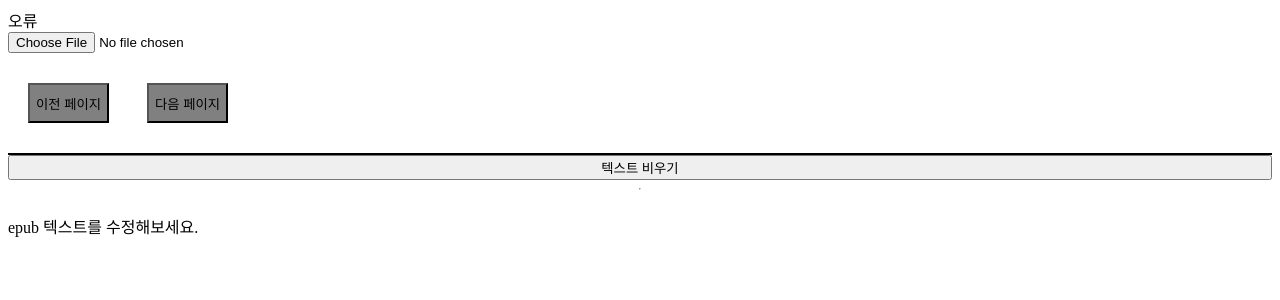
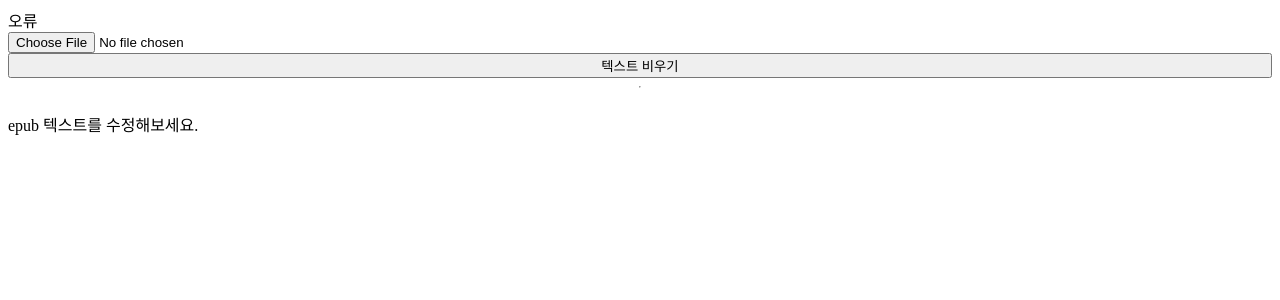
Before and after one commit to Gyuri092/slate.js-practice, a React (Vite) app: page /epub in a window 1280 px wide. Shown: the top 300 px of the page. Built offline with nearby package versions, Linux system fonts and the light colour scheme.

Commit message:
feat: epub 파서 구현중(1)

```diff
--- a/package.json
+++ b/package.json
@@ -15,6 +15,7 @@
     "@types/prismjs": "^1.26.0",
     "@types/styled-components": "^5.1.26",
     "epubjs": "^0.3.93",
+    "jszip": "^3.10.1",
     "prismjs": "^1.29.0",
     "react": "^18.2.0",
     "react-dom": "^18.2.0",
--- a/src/components/common/ImportFile.tsx
+++ b/src/components/common/ImportFile.tsx
@@ -1,21 +1,16 @@
 import { useSlateStatic } from "slate-react";
 import { handleChange, insertFile } from "../../utils/handleChange";
 import { setStateFunctionType } from "../../types/type";
-import styled from "styled-components";
-import ePub, { Book, Rendition } from "epubjs";
-import { useEffect, useState } from "react";
-import { SpineItem } from "epubjs/types/section";
+import { ignite } from "../epub/EpubParser";
+import JSZip from "jszip";
 
 export const ImportFile = (props: {
   accept: string;
   setStateFunction: setStateFunctionType;
 }) => {
   const editor = useSlateStatic();
-  const [bookContents, setBookContents] = useState<Rendition | null>(null);
-  const [book, setBook] = useState<Book | null>(null);
-  const [importText, setImportText] = useState("");
 
-  const handleEpub = async (event: React.ChangeEvent<HTMLInputElement>) => {
+  const LoadEpub = async (event: React.ChangeEvent<HTMLInputElement>) => {
     const { files } = event.target;
     if (!files) {
       return;
@@ -24,42 +19,11 @@ export const ImportFile = (props: {
     if (!file) {
       return;
     }
-    const ePubs = await file
-      .arrayBuffer()
-      .then((buffer: ArrayBuffer) => ePub(buffer));
 
-    setBookContents(ePubs.renderTo("area"));
-    setBook(ePubs);
-  };
-
-  useEffect(() => {
-    if (book && bookContents) {
-      bookContents.display();
-    }
-  }, [book, bookContents]);
-
-  const htmlArray: string[] = [];
-  const handleNextButton = async (setStateFunction: setStateFunctionType) => {
-    if (book && bookContents) {
-      bookContents.next();
-      const spine = book.spine;
-      await spine.each((elem: SpineItem) => {
-        const section = spine.get(elem.index);
-        const contents = section.output;
-        htmlArray.push(contents);
-      });
-      await parsingPlainText();
-      await insertFile(editor, importText, setStateFunction);
-    }
-  };
-
-  const parsingPlainText = () => {
-    const setArray = new Set(htmlArray);
-    const filteredArray = [...setArray].filter((elem) => elem !== undefined);
-    const parsedArray = filteredArray.map((elem) =>
-      elem.replace(/<[^>]+>/g, "")
-    );
-    setImportText(parsedArray.join("\n"));
+    const epubFile = await file.arrayBuffer();
+    const uint8ArrayData = await ignite(epubFile);
+    const utf8decoder = await new TextDecoder("utf-8").decode(uint8ArrayData);
+    await console.log("uint8ArrayData is docoded : ", utf8decoder);
   };
 
   return (
@@ -69,50 +33,10 @@ export const ImportFile = (props: {
         accept={props.accept}
         onChange={
           props.accept === ".epub"
-            ? () => handleEpub(event)
-            : () => handleChange(event, editor, props.setStateFunction)
+            ? (event) => LoadEpub(event)
+            : (event) => handleChange(event, editor, props.setStateFunction)
         }
       />
-      {props.accept === ".epub" ? (
-        <>
-          <StyledButtonContainer>
-            <StyledButton onClick={() => bookContents && bookContents.prev()}>
-              이전 페이지
-            </StyledButton>
-            <StyledButton
-              onClick={() => handleNextButton(props.setStateFunction)}
-            >
-              다음 페이지
-            </StyledButton>
-          </StyledButtonContainer>
-          <StyledEpubArea id="area" />
-        </>
-      ) : null}
     </>
   );
 };
-
-const StyledButtonContainer = styled.div`
-  width: 200px;
-  height: 100px;
-  display: flex;
-  justify-content: space-between;
-  align-items: center;
-  padding: 0 20px;
-`;
-
-const StyledButton = styled.button`
-  width: auto;
-  height: 40px;
-  background-color: gray;
-  cursor: pointer;
-  &:hover {
-    background-color: pink;
-  }
-`;
-
-const StyledEpubArea = styled.div`
-  width: auto;
-  height: auto;
-  border: 1px solid black;
-`;
--- /dev/null
+++ b/src/components/epub/EpubParser.ts
@@ -0,0 +1,107 @@
+import JSZip from "jszip";
+// Filter Example: https://gist.github.com/hmmhmmhm/f1383a32b904e85cc7b352ad49a8c8e9
+// import { applyFilters } from './filter'
+
+export interface ICollectedFile {
+  fileName: string;
+  fileExt: string;
+  filePaths: string[];
+  originName: string;
+  file: JSZip.JSZipObject;
+}
+
+export interface ICollectedData {
+  containerXML: string;
+  files: ICollectedFile[];
+}
+
+/**
+ * EPUB 파일을 읽어옵니다.
+ */
+export const parse = async <T extends ArrayBufferLike>(rawEPUB: T) => {
+  const zip = new JSZip();
+  await zip.loadAsync(rawEPUB);
+  return zip;
+};
+
+/**
+ * EPUB 파일 버퍼를 생성한 후 내보냅니다.
+ */
+export const pack = <T extends JSZip>(container: T) => {
+  return container.generateAsync({
+    compression: "DEFLATE",
+    mimeType: "application/epub+zip",
+    type: "uint8array",
+  });
+};
+
+export const getContainerXML = async <T extends JSZip>(epubContainer: T) => {
+  const raw = epubContainer.file("META-INF/container.xml");
+  if (!raw) throw new Error("Not Matchable");
+  return await raw.async("string");
+};
+
+/**
+ * 최적화를 진행합니다.
+ */
+export const ignite = async (originEPUBBuffer: ArrayBufferLike) => {
+  // EPUB 파일을 해석합니다.
+  const epubContainer = await parse(originEPUBBuffer);
+
+  // 필요한 데이터를 수집합니다.
+  const data = await collect(epubContainer);
+
+  // 필터들을 적용합니다.
+  // await applyFilters({
+  //   container: epubContainer,
+  //   data,
+  //   option: {
+  //     styleType: 'basic',
+  //   },
+  //   state,
+  // })
+  // return data;
+  // EPUB 파일을 시리얼라이즈 합니다.
+  return await pack(epubContainer);
+};
+
+/**
+ * 필요한 데이터들을 획득합니다.
+ */
+export const collect = async (
+  epubContainer: JSZip
+): Promise<ICollectedData> => {
+  // 필요한 데이터를 수집합니다.
+  const containerXML = await getContainerXML(epubContainer);
+
+  // 수집된 데이터들
+  const files: ICollectedFile[] = [];
+
+  for (const file of Object.values(epubContainer.files)) {
+    // 폴더 자체는 수정하지 않습니다.
+    if (file.dir) continue;
+
+    // 경로를 파싱합니다.
+    const filePaths = file.name.split("/");
+    const fileFullName = filePaths[filePaths.length - 1];
+    const [fileName, fileExt] = fileFullName.split(".");
+
+    // 오직 OEBPS 폴더 내 파일만 분석합니다.
+    // Open eBook Publication Structure (OEBPS)
+    if (filePaths[0] !== "OEBPS") continue;
+
+    // root 폴더와 파일명을 경로에서 제외합니다.
+    filePaths.shift();
+    filePaths.pop();
+
+    files.push({
+      file,
+      fileExt,
+      originName: file.name,
+      fileName,
+      filePaths,
+    });
+  }
+
+  return { containerXML, files };
+};
```
Also changed, not shown: 1 other file (tests, documents, lock files or other folders).
